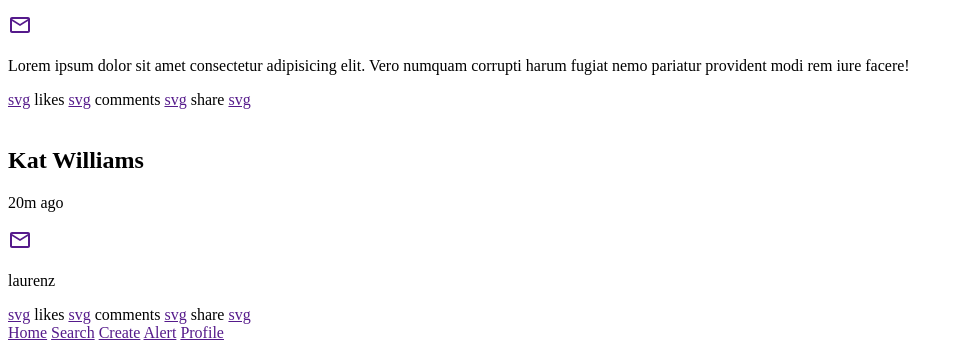
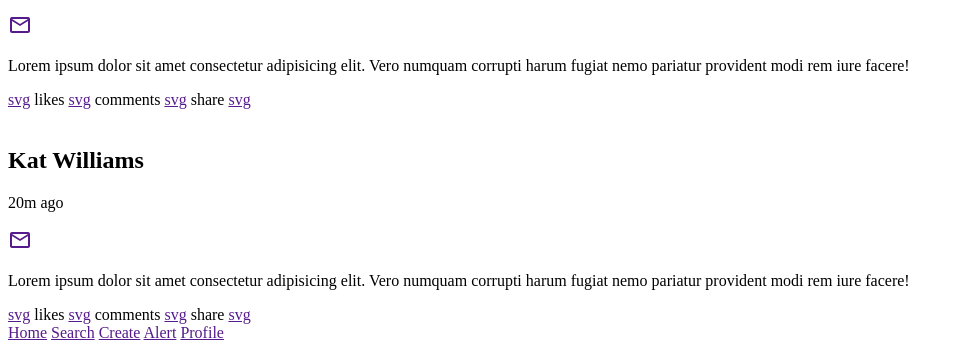
Before and after one commit to desplodur/socialapp, a plain HTML site: page index.html in a window 1280 px wide. Shown: the part 651-1001 px from the top of the page, without its empty margins (0-963 px from the left). Drawn offline with Linux system fonts and the light colour scheme.

```diff
--- a/index.html
+++ b/index.html
@@ -122,7 +122,11 @@
             </a>
           </div>
           <div class="userFeed__content">
-            <p>laurenz</p>
+            <p>
+              Lorem ipsum dolor sit amet consectetur adipisicing elit. Vero
+              numquam corrupti harum fugiat nemo pariatur provident modi rem
+              iure facere!
+            </p>
           </div>
           <div class="interaction">
             <a href="">svg</a><label> likes</label> <a href="">svg</a
```
